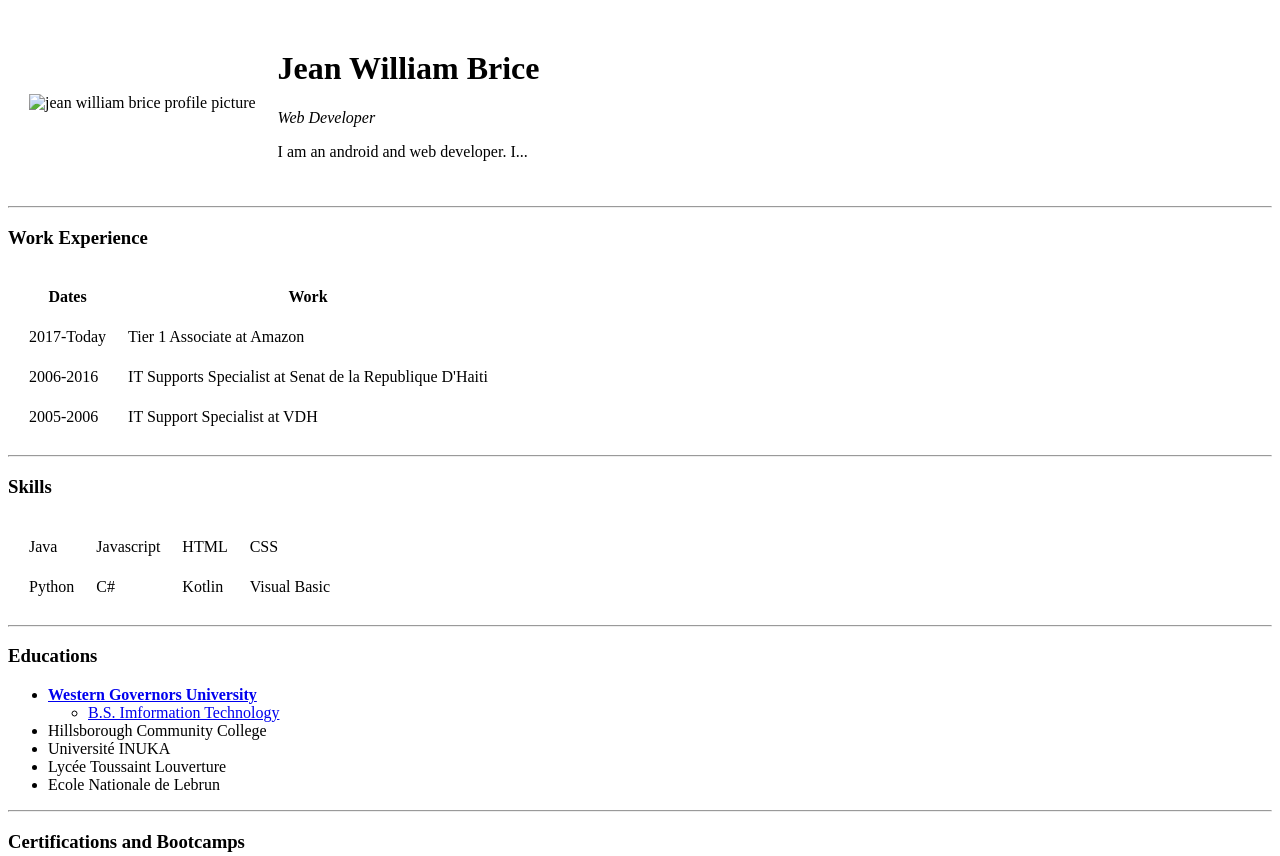
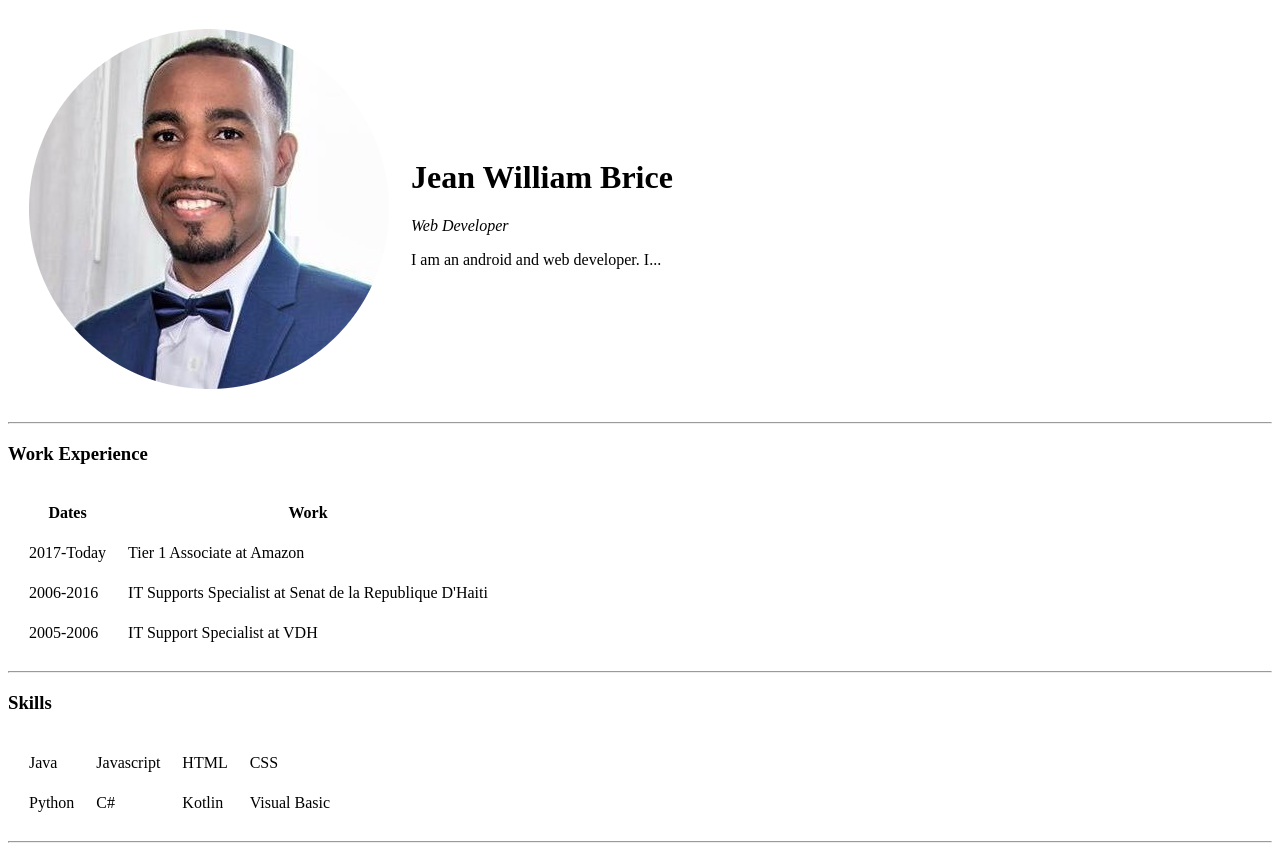
Before and after one commit to JWBrice/Resume, a plain HTML site: page index.html in a window 1280 px wide. Shown: the top 856 px of the page. Drawn offline with Linux system fonts and the light colour scheme; the site is published under a folder, as on GitHub Pages, so addresses that start at the root find nothing.

Commit message:
Corrected the link for the profile image

```diff
--- a/index.html
+++ b/index.html
@@ -7,7 +7,7 @@
   <body>
     <table cellspacing="20">
       <tr>
-        <td><img src="/images/Profile.png" alt="jean william brice profile picture"></img></td>
+        <td><img src="images/Profile.png" alt="jean william brice profile picture"></img></td>
         <td>
           <h1>Jean William Brice</h1>
           <p><em>Web Developer</em></p>
```
